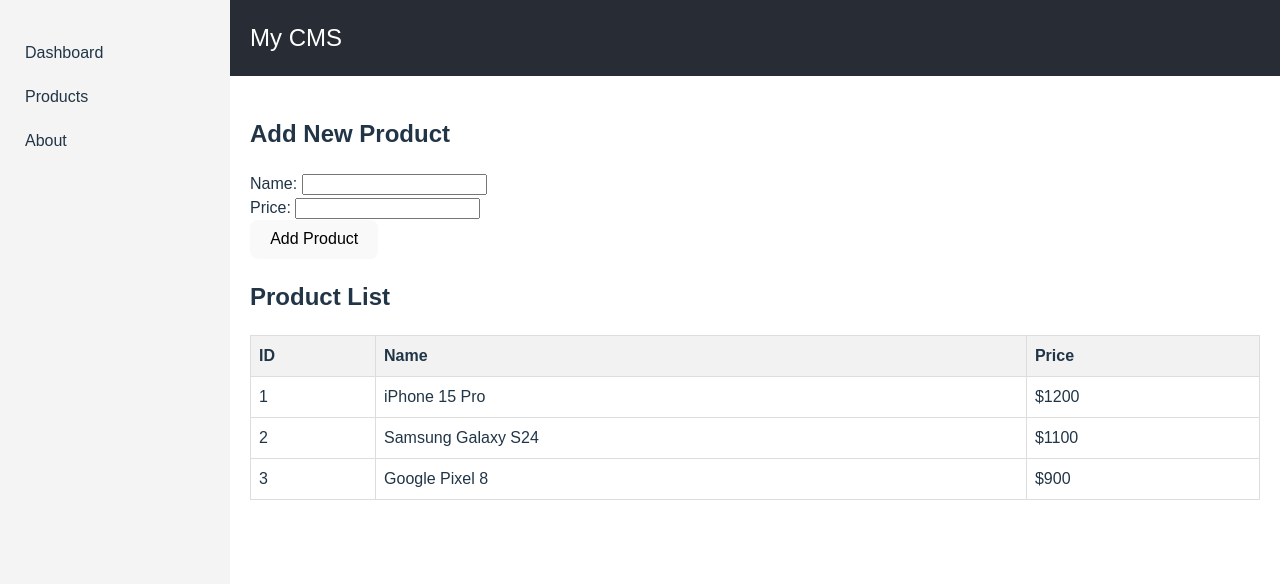
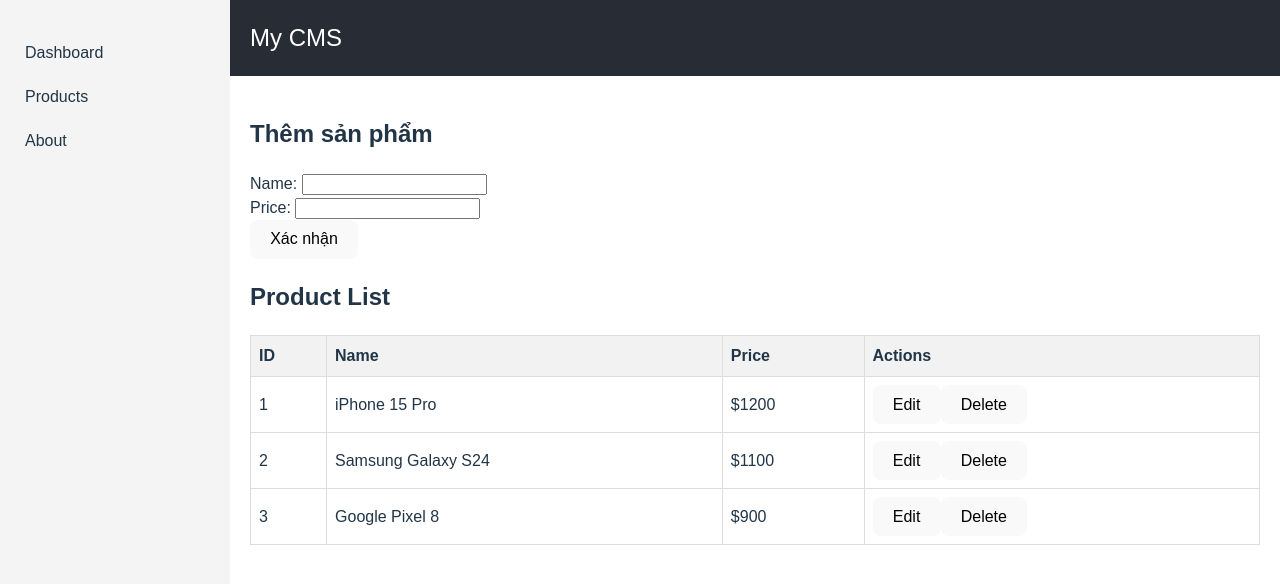
Before and after one commit to bufihofa/JITSTTS, a React (Vite) app in the folder frontend/: page / in a window 1280 px wide. Shown: the top 584 px of the page. Built offline with nearby package versions, Linux system fonts and the light colour scheme.

Commit message:
Add edit/delete Product

```diff
--- a/frontend/src/App.tsx
+++ b/frontend/src/App.tsx
@@ -14,6 +14,8 @@ const App = () => {
     { id: 2, name: 'Samsung Galaxy S24', price: 1100 },
     { id: 3, name: 'Google Pixel 8', price: 900 },
   ]);
+  const [editingProduct, setEditingProduct] = useState<Product>();
+
 
   const handleAddProduct = (name: string, price: number) => {
     const newProduct: Product = {
@@ -23,15 +25,35 @@ const App = () => {
     };
     setProducts([...products, newProduct]);
   };
-
+  const handleDeleteProduct = (id: number) => {
+    setProducts(products.filter(product => product.id !== id));
+    if (editingProduct && editingProduct.id === id) {
+      setEditingProduct(undefined);
+    }
+  };
+  const handleUpdateProduct = (updatedProduct: Product) => {
+    setProducts(products.map(product =>
+      product.id === updatedProduct.id ? updatedProduct : product
+    ));
+    setEditingProduct(undefined);
+  };
   return (
     <div className="app-container">
       <Sidebar />
       <div className="main-content">
         <Header />
         <main className="content-area">
-          <ProductForm onAddProduct={handleAddProduct}/>
-          <ProductList products={products} />
+          <ProductForm
+            onAddProduct={handleAddProduct}
+            onUpdateProduct={handleUpdateProduct}
+            editingProduct={editingProduct}
+
+          />
+          <ProductList
+            products={products}
+            onDeleteProduct={handleDeleteProduct}
+            onEditProduct={(product) => setEditingProduct(product)}
+          />
         </main>
       </div>
     </div>
--- a/frontend/src/component/product/ProductForm.tsx
+++ b/frontend/src/component/product/ProductForm.tsx
@@ -1,27 +1,52 @@
-import { useState } from "react";
+import { useEffect, useState } from "react";
+import type { Product } from "../../types/Product";
 
 interface AddProductFormProps {
     onAddProduct: (name: string, price: number) => void;
+    onUpdateProduct: (updatedProduct: Product) => void;
+    editingProduct?:{
+        id: number;
+        name: string;
+        price: number;
+    }
 }
-const ProductForm: React.FC<AddProductFormProps> = ({onAddProduct}) => {
+const ProductForm: React.FC<AddProductFormProps> = ({onAddProduct, onUpdateProduct, editingProduct}) => {
     const [name, setName] = useState('');
     const [price, setPrice] = useState('');
 
+
+    useEffect(() => {
+        if (editingProduct) {
+            setName(editingProduct.name);
+            setPrice(editingProduct.price.toString());
+        } else {
+            setName('');
+            setPrice('');
+        }
+    }, [editingProduct]);
+
     const handleSubmit = (e: React.FormEvent) => {
         e.preventDefault();
+
         if (!name || !price) {
             alert("Không được để trống các trường.");
             return;
         }
 
-        onAddProduct(name, parseFloat(price));
+        if (editingProduct) {
+            onUpdateProduct({
+                id: editingProduct.id,
+                name,
+                price: parseFloat(price),
+            });
+        } else {
+            onAddProduct(name, parseFloat(price));
+        }
 
-        setName('');
-        setPrice('');
     }
     return (
         <div className="product-form">
-        <h2>Add New Product</h2>
+        <h2>{editingProduct? `Sửa sản phẩm` : `Thêm sản phẩm`}</h2>
         <form onSubmit={handleSubmit}>
             <div>
             <label>Name: </label>
@@ -39,7 +64,7 @@ const ProductForm: React.FC<AddProductFormProps> = ({onAddProduct}) => {
                 onChange={(e) => setPrice(e.target.value)}
             />
             </div>
-            <button type="submit">Add Product</button>
+            <button type="submit">Xác nhận</button>
         </form>
         </div>
   );
--- a/frontend/src/component/product/ProductList.tsx
+++ b/frontend/src/component/product/ProductList.tsx
@@ -3,9 +3,11 @@ import './ProductList.css';
 
 interface ProductListProps {
   products: Product[];
+  onDeleteProduct: (id: number) => void;
+  onEditProduct: (product: Product) => void;
 }
 
-const ProductList: React.FC<ProductListProps> = ({ products }) => {
+const ProductList: React.FC<ProductListProps> = ({ products, onDeleteProduct, onEditProduct }) => {
 
   return (
     <div className="product-list">
@@ -16,6 +18,7 @@ const ProductList: React.FC<ProductListProps> = ({ products }) => {
             <th>ID</th>
             <th>Name</th>
             <th>Price</th>
+            <th>Actions</th>
           </tr>
         </thead>
         <tbody>
@@ -24,6 +27,10 @@ const ProductList: React.FC<ProductListProps> = ({ products }) => {
               <td>{product.id}</td>
               <td>{product.name}</td>
               <td>${product.price}</td>
+              <td>
+                <button onClick={() => onEditProduct(product)}>Edit</button>
+                <button onClick={() => onDeleteProduct(product.id)}>Delete</button>
+              </td>
             </tr>
           ))}
         </tbody>
```
